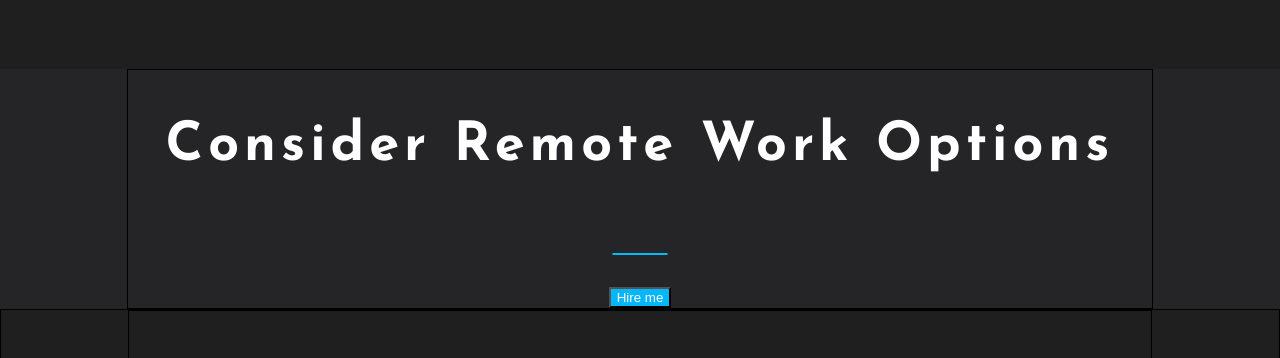
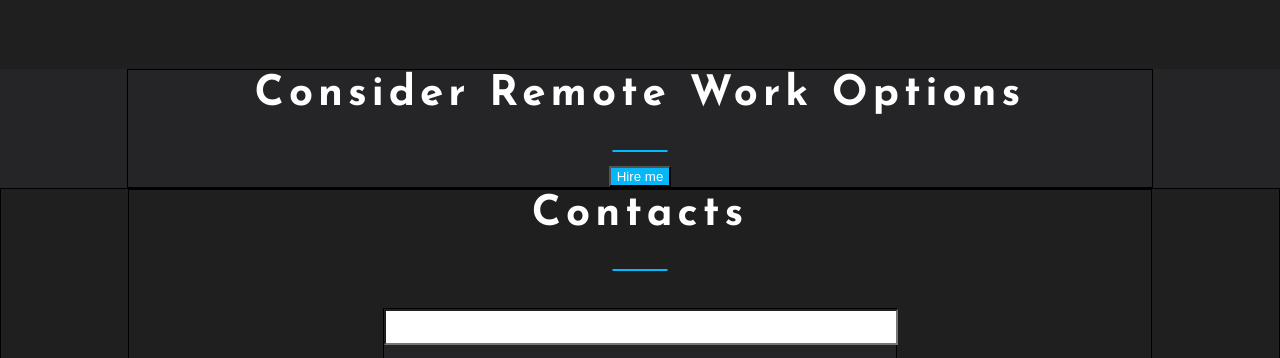
Before and after one commit to iliik/cv, a React (Create React App) app: page / in a window 1280 px wide. Shown: the part 2411-2769 px from the top of the page. Built offline with nearby package versions, Linux system fonts and the light colour scheme; a web font is replaced by a local one.

Commit message:
import-refactor

```diff
--- a/src/common/components/title/Title.js
+++ b/src/common/components/title/Title.js
@@ -5,7 +5,7 @@ import style from './Title.module.scss'
 function Title(props) {
     return (
         <div className={style.title}>
-            <h2>{props.text}</h2>
+            <h3>{props.text}</h3>
         </div>
     );
 }
--- a/src/common/components/title/Title.module.scss
+++ b/src/common/components/title/Title.module.scss
@@ -11,8 +11,9 @@
   letter-spacing: 5px;
   position: relative;
 
-  .title h2 {
-    margin: 0;
+  & h3 {
+    margin: 0px;
+
   }
 
   &::before {
--- a/src/options/Options.module.scss
+++ b/src/options/Options.module.scss
@@ -1,22 +1,25 @@
 @import ".././common/styles/sass/variabls";
 @import ".././common/styles/sass/mixins";
+
 .optionsBlock {
-    height: 30vh;
-    background-color:$bgSecondColor;
+  background-color: $bgSecondColor;
   display: flex;
   flex-direction: column;
   justify-content: space-between;
   flex-wrap: wrap;
+
   .optionsContainer {
     display: flex;
     flex-direction: column;
     justify-content: space-between;
     flex-wrap: wrap;
+
     .button {
       display: flex;
       background-color: #03b7f8;
       flex-wrap: wrap;
       color: $textColor;
+      margin: 15px 0 0px 0;
 
     }
   }
```
Lines whose indentation alone changed are shown as unchanged.
